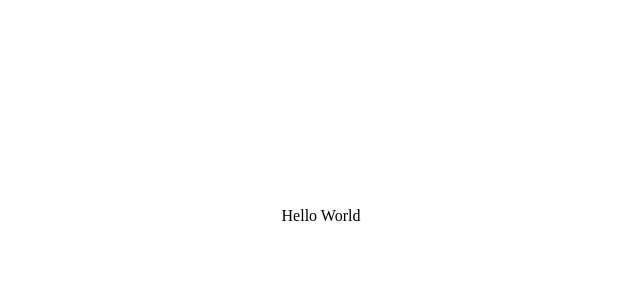
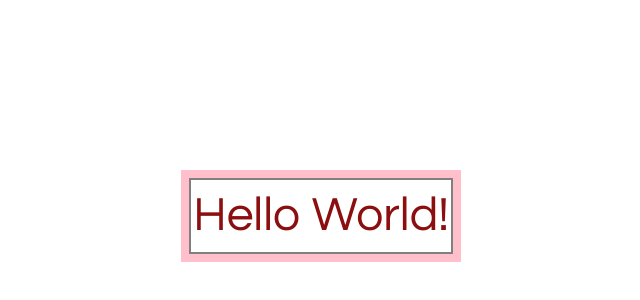
Before and after one commit to devagnees/helloworld00, a plain HTML site: page index.html in a window 1280 px wide. Shown: the part 184-484 px from the top of the page, without its empty margins (319-959 px from the left). Drawn offline with Linux system fonts and the light colour scheme.

Commit message:
Update index.html

```diff
--- a/index.html
+++ b/index.html
@@ -4,13 +4,11 @@
         <meta charset="utf-8">
         <title>Hello World</title>
         <link href="style.css" rel="stylesheet" type="text/css">
-        <link href="https://fonts.googleapis.com/css?family=Karla|Raleway:400,700" rel="stylesheet">
     </head>
     <body>
-Hello World
+        <h1>Hello World!</h1>
     </body>
 </html>
-
 <!--
 LINK
 https://devagnees.github.io/helloworld00/index.html
```
